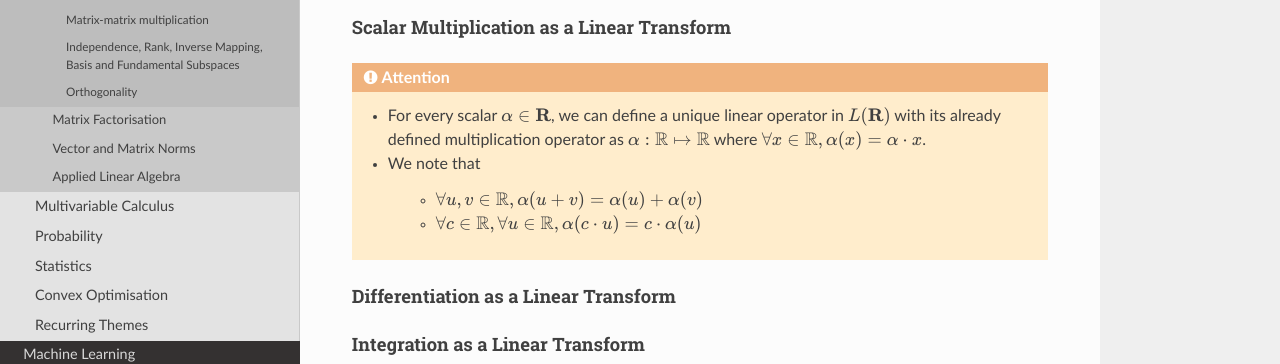
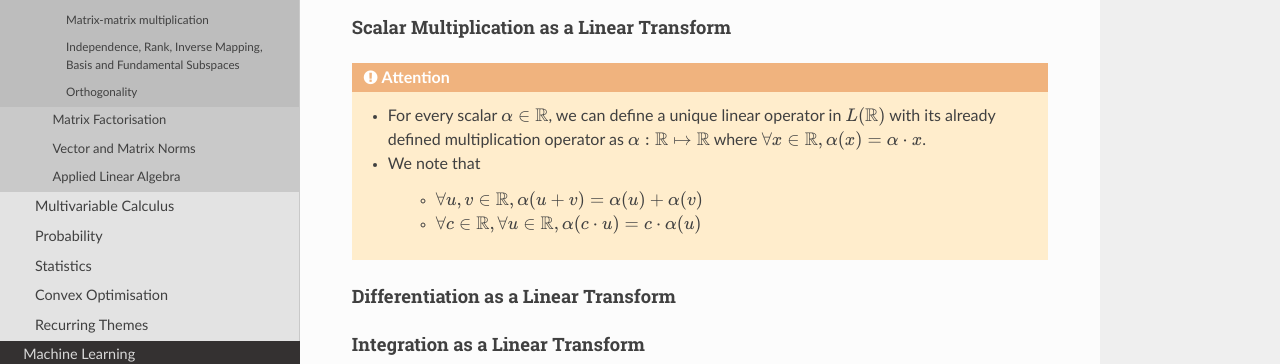
Before and after one commit to uselesstechjunks/leetcode, a Sphinx documentation site: the page built from docs/source/math/linalg/funda.rst, in a window 1280 px wide and 900 px high, scrolled down 1671 px. Shown: the part 154-518 px from the top of the window. Built offline with Sphinx 7.4.7 and the Read the Docs theme 2.0.0, drawn with Linux system fonts in a browser that asks for light colours.

Commit message:
Update funda.rst

```diff
--- a/docs/source/math/linalg/funda.rst
+++ b/docs/source/math/linalg/funda.rst
@@ -62,7 +62,7 @@ Examples
 Scalar Multiplication as a Linear Transform
 --------------------------------------------------------------------------------
 .. attention::
-	* For every scalar :math:`\alpha\in\mathbf{R}`, we can define a unique linear operator in :math:`L(\mathbf{R})` with its already defined multiplication operator as :math:`\alpha:\mathbb{R}\mapsto\mathbb{R}` where :math:`\forall x\in\mathbb{R}, \alpha(x)=\alpha\cdot x`.
+	* For every scalar :math:`\alpha\in\mathbb{R}`, we can define a unique linear operator in :math:`L(\mathbb{R})` with its already defined multiplication operator as :math:`\alpha:\mathbb{R}\mapsto\mathbb{R}` where :math:`\forall x\in\mathbb{R}, \alpha(x)=\alpha\cdot x`.
 	* We note that
 
 		* :math:`\forall u,v\in \mathbb{R}, \alpha(u+v)=\alpha(u)+\alpha(v)`
```
